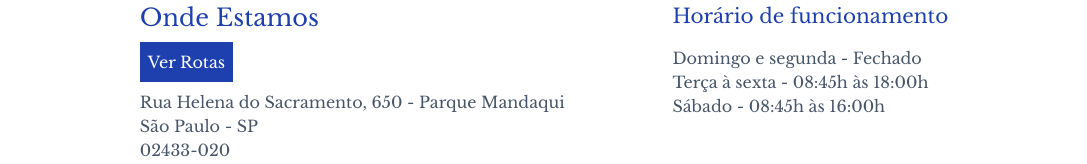
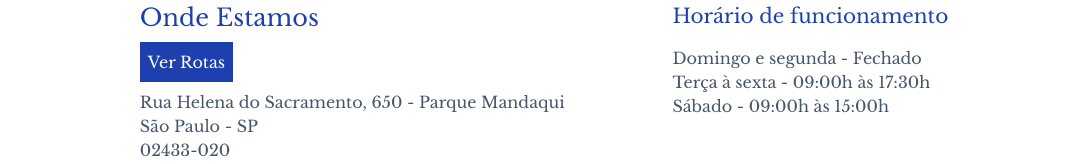
Before and after one commit to carlosemidio/cabeleireiro-celso, a Next.js app: page / in a window 1280 px wide. Shown: the part 3946-4110 px from the top of the page, without its empty margins (96-1183 px from the left). Built offline with nearby package versions, Linux system fonts and the light colour scheme.

Commit message:
Schedule adjustes

```diff
--- a/app/page.tsx
+++ b/app/page.tsx
@@ -195,10 +195,10 @@ export default function Home() {
             <p>Domingo e segunda - Fechado</p>
           </div>
           <div>
-            <p>Terça à sexta - 08:45h às 18:00h</p>
+            <p>Terça à sexta - 09:00h às 17:30h</p>
           </div>
           <div>
-            <p>Sábado - 08:45h às 16:00h </p>
+            <p>Sábado - 09:00h às 15:00h </p>
           </div>
         </div>
       </div>
```
